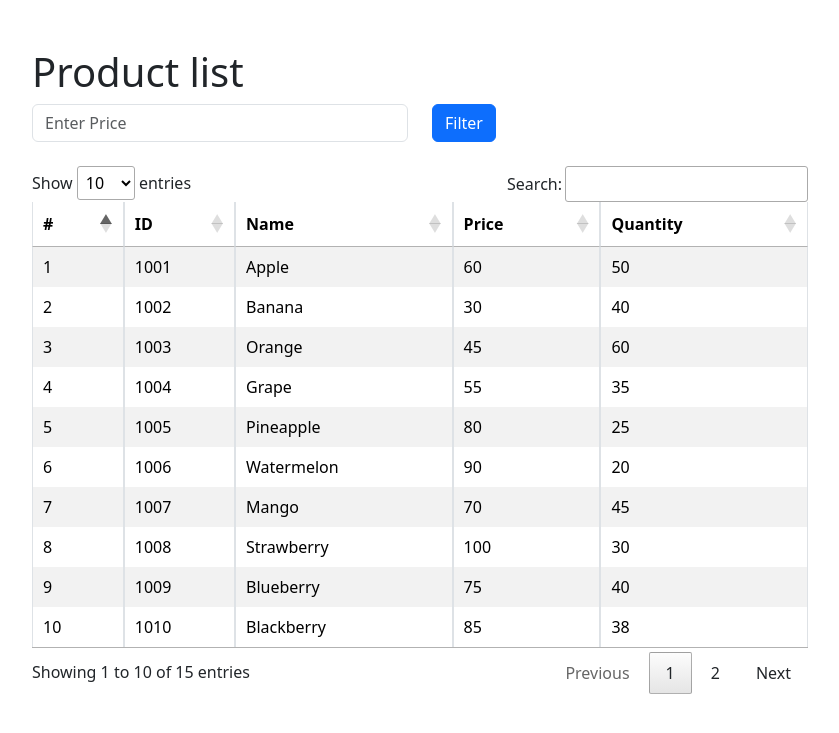
After one commit to Noah0071/php, a PHP site: page /W06_PHP_loop_Product.php in a window 1280 px wide. The commit adds this page. Shown: the top 733 px of the page, without its empty margins (220-1059 px from the left). Run offline with PHP 8.4, Linux system fonts and the light colour scheme; some libraries are stand-ins or nearby versions.

Commit message:
Add files via upload

```diff
--- /dev/null
+++ b/W06_PHP_loop_Product.php
@@ -0,0 +1,97 @@
+<!DOCTYPE html>
+<html lang="en">
+
+<head>
+    <meta charset="UTF-8">
+    <meta name="viewport" content="width=device-width, initial-scale=1.0">
+    <title>Loop-For-show-product</title>
+    <link href="https://cdn.jsdelivr.net/npm/bootstrap@5.3.7/dist/css/bootstrap.min.css" rel="stylesheet"/>
+    <link href="https://cdn.datatables.net/2.0.8/css/dataTables.dataTables.min.css" rel="stylesheet">
+    <style>
+        .container {
+            max-width: 800px;
+        }
+    </style>
+</head>
+
+<body>
+<?php
+$products = [
+    ['id' => 1001, 'name' => 'Apple', 'price' => 60, 'quantity' => 50],
+    ['id' => 1002, 'name' => 'Banana', 'price' => 30, 'quantity' => 40],
+    ['id' => 1003, 'name' => 'Orange', 'price' => 45, 'quantity' => 60],
+    ['id' => 1004, 'name' => 'Grape', 'price' => 55, 'quantity' => 35],
+    ['id' => 1005, 'name' => 'Pineapple', 'price' => 80, 'quantity' => 25],
+    ['id' => 1006, 'name' => 'Watermelon', 'price' => 90, 'quantity' => 20],
+    ['id' => 1007, 'name' => 'Mango', 'price' => 70, 'quantity' => 45],
+    ['id' => 1008, 'name' => 'Strawberry', 'price' => 100, 'quantity' => 30],
+    ['id' => 1009, 'name' => 'Blueberry', 'price' => 75, 'quantity' => 40],
+    ['id' => 1010, 'name' => 'Blackberry', 'price' => 85, 'quantity' => 38],
+    ['id' => 1011, 'name' => 'Pear', 'price' => 50, 'quantity' => 55],
+    ['id' => 1012, 'name' => 'Kiwi', 'price' => 65, 'quantity' => 42],
+    ['id' => 1013, 'name' => 'Lemon', 'price' => 25, 'quantity' => 70],
+    ['id' => 1014, 'name' => 'Cherry', 'price' => 95, 'quantity' => 33],
+    ['id' => 1015, 'name' => 'Papaya', 'price' => 60, 'quantity' => 48],
+];
+?>
+<div class="container mt-5">
+    <h1>Product list</h1>
+
+    <form action="" method="post" class="mb-3">
+        <div class="row">
+            <div class="col-md-6">
+                <input type="number" name="price" placeholder="Enter Price" class="form-control mb-2">
+            </div>
+            <div class="col-md-2">
+                <button type="submit" class="btn btn-primary">Filter</button>
+            </div>
+        </div>
+    </form>
+
+    <table id="productTable" class="table table-striped table-bordered">
+        <thead>
+            <tr>
+                <th>#</th>
+                <th>ID</th>
+                <th>Name</th>
+                <th>Price</th>
+                <th>Quantity</th>
+            </tr>
+        </thead>
+        <tbody>
+        <?php
+        if (isset($_POST['price']) && !empty($_POST['price'])) {
+            $filterPrice = $_POST['price'];
+            $filterProducts = array_filter($products, function($product) use ($filterPrice) {
+                return $product['price'] == $filterPrice;
+            });
+
+            //คืนค่า ให้เริ่มที่ 0
+            $filterProducts = array_values($filterProducts);
+        } else {
+            $filterProducts = $products;
+        }
+
+        foreach ($filterProducts as $index => $product) {
+            echo "<tr>";
+            echo "<td>" . ($index + 1) . "</td>";
+            echo "<td>" . $product['id'] . "</td>";
+            echo "<td>" . $product['name'] . "</td>";
+            echo "<td>" . $product['price'] . "</td>";
+            echo "<td>" . $product['quantity'] . "</td>";
+            echo "</tr>";
+        }
+        ?>
+        </tbody>
+    </table>
+</div>
+
+<script src="https://code.jquery.com/jquery-3.5.1.min.js"></script>
+<script src="https://cdn.jsdelivr.net/npm/bootstrap@5.3.7/dist/js/bootstrap.bundle.min.js"></script>
+<script src="https://cdn.datatables.net/2.0.8/js/dataTables.min.js"></script>
+
+<script>
+    new DataTable('#productTable');
+</script>
+</body>
+</html>
```
Also changed, not shown: index.php (+6 -2 lines).
